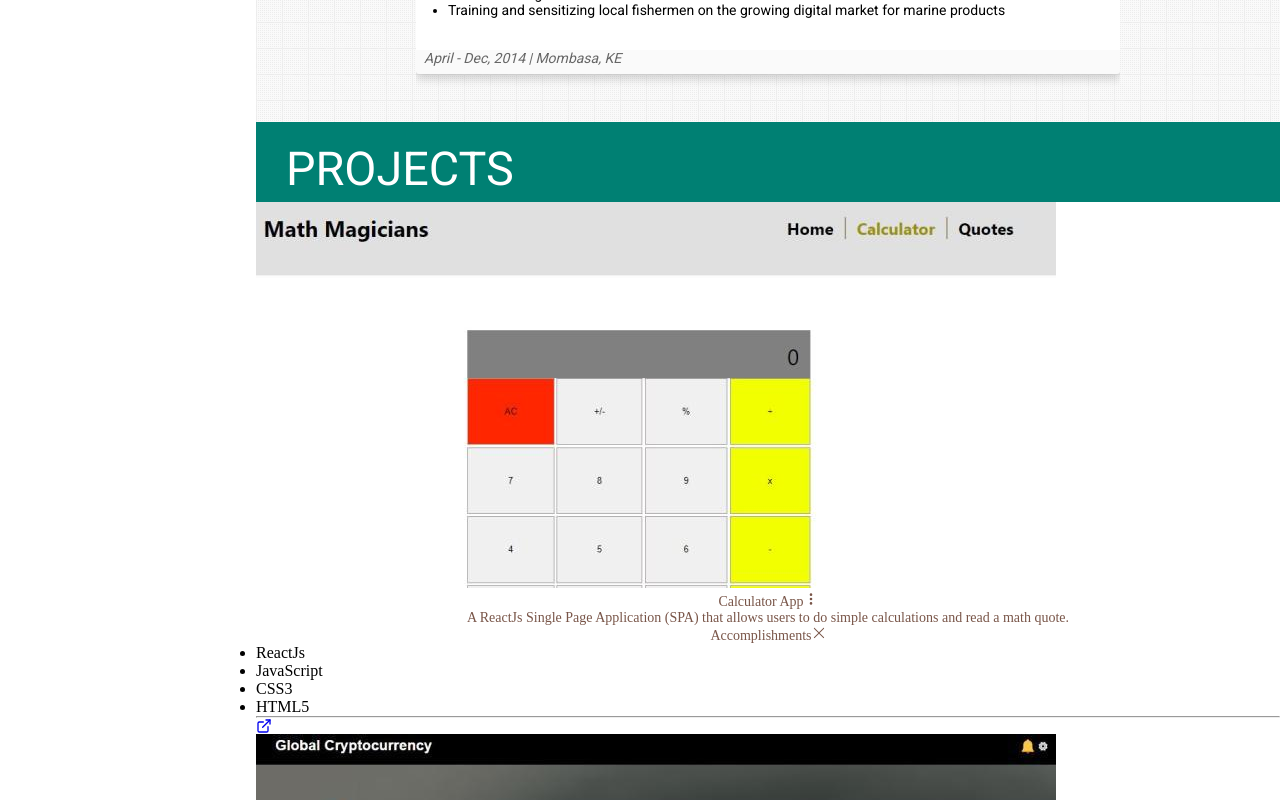
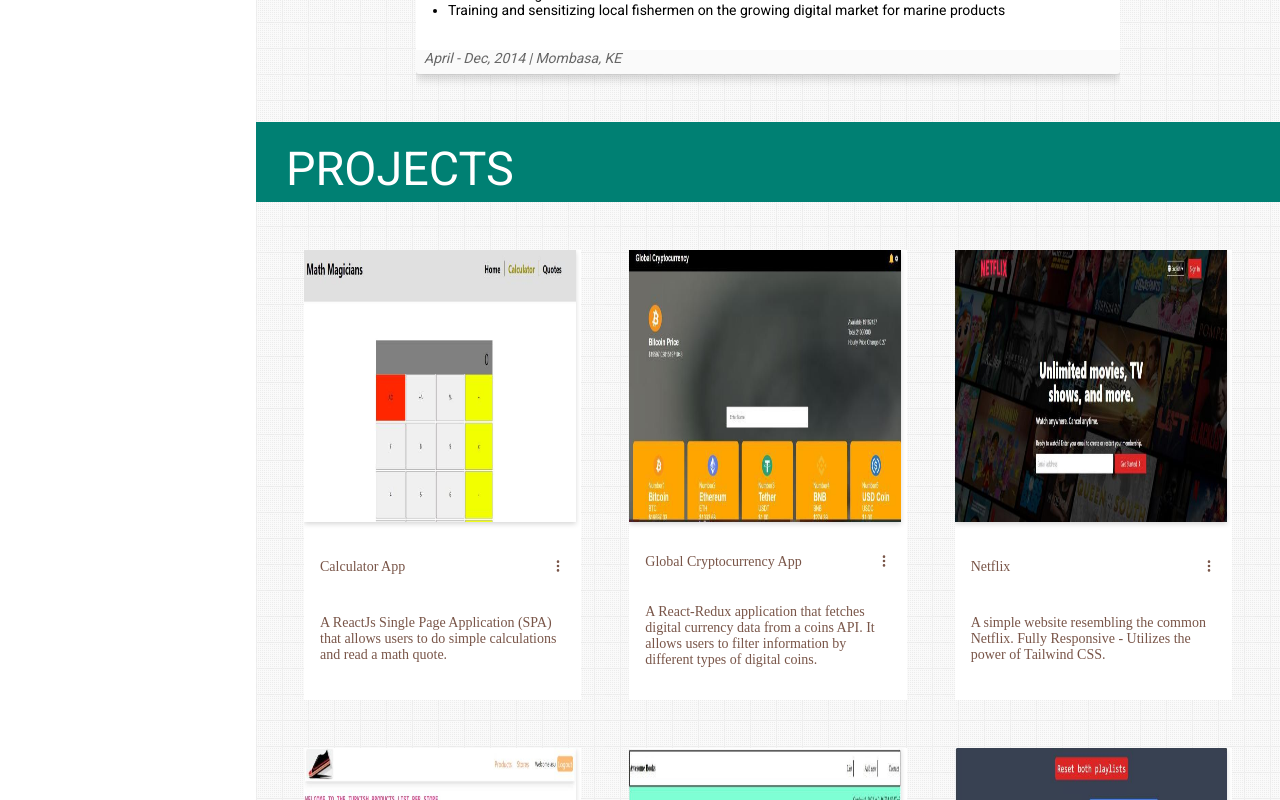
Before and after one commit to asnganje/professional-portoflio-v1, a React (Vite) app: page / in a window 1280 px wide. Shown: the part 3120-3920 px from the top of the page. Built offline with nearby package versions, Linux system fonts and the light colour scheme.

Commit message:
Modify projects styling

```diff
--- a/src/index.css
+++ b/src/index.css
@@ -188,7 +188,7 @@ main {
 .cont,
 /* .exp, */
 /* .skill, */
-.project,
+/* .project, */
 .land {
     height: 100vh;
     position:relative;
@@ -201,7 +201,7 @@ main {
     .cont,
     /* .exp, */
     /* .skill, */
-    .project,
+    /* .project, */
     .land {
         height: 100vh;
         position:relative;
@@ -554,6 +554,7 @@ blockquote {
   border-radius: 5rem;
 }
 
+
 .exp-item hr {
   /* margin-left: 1vw; */
   margin-right: 3vw;
@@ -599,3 +600,158 @@ blockquote {
   background-color: skyblue;
   border-radius: 5rem;
   }
+
+.project {
+  background-image: url('./assets//bg.png');
+  }
+
+.project-list-div {
+  display: grid;
+  grid-template-columns: 1fr 1fr 1fr;
+  row-gap: 3rem;
+  column-gap: 3rem;
+  padding: 3rem;
+  overflow: hidden;
+  }
+
+  @media screen and (max-width: 680px) {
+    .project-list-div {
+      display: grid;
+      grid-template-columns: 1fr 1fr;
+      overflow: hidden;
+    }
+  }
+
+.div-project-item {
+  position: relative;
+  display: grid;
+  grid-template-columns: 1fr;
+  row-gap: 2rem;
+  padding-bottom: 2rem;
+  background-color: #fff;
+  visibility: visible;
+  opacity: 1000;
+  overflow: hidden;
+}
+
+.div-project-item img {
+  height: 17rem;
+  width: 17rem;
+  overflow: hidden;
+  box-sizing: border-box;
+  box-shadow: 0 2px 5px 0 rgba(0, 0, 0, 0.16);
+  cursor: pointer;
+}
+
+.proj-p {
+  display: flex;
+  justify-content: space-between;
+  padding-left: 1rem;
+  padding-right: 1rem;
+  cursor: pointer;
+}
+
+.proj-p2 {
+  text-align: left;
+  padding-left: 1rem;
+  padding-right: 1rem;
+}
+
+.div-details {
+  display: grid;
+  grid-template-columns: 1fr;
+  grid-auto-rows: min-content;
+  position: absolute;
+  top: 0;
+  left: 0;
+  width: 100%;
+  height: 100%;
+  background-color: rgba(255, 255, 255, 0.9);
+  visibility: hidden;
+}
+
+.details-hr {
+  height: 0.2px;
+  color: lightgray;
+}
+
+.details-ul {
+  display: flex;
+  flex-direction: column;
+  gap: 1.5rem;
+  margin-top: 5vh;
+  margin-bottom: 3vh;
+}
+
+.modify-ul {
+  display: grid;
+  grid-template-columns: 1fr 1fr;
+  margin-top: 5vh;
+  margin-bottom: 3vh;
+  margin-left: 0;
+}
+
+.modify-ul li{
+  margin-left: 1.8rem;
+}
+.details-li {
+  display: list-item;
+  margin-left: 10vw;
+}
+
+.show-div-project-details {
+  visibility: visible;
+  z-index: 10;
+}
+
+.overlay {
+  position: absolute;
+  top: 0;
+  left: 0;
+  height: 100%;
+  width: 100%;
+  background-color: white;
+  z-index: 9;
+}
+
+.no-overlay {
+  display: none;
+}
+
+.details-div-p {
+  display: flex;
+  justify-content: space-between;
+  height: 3rem;
+  align-items: center;
+  padding: 1rem;
+}
+
+.cancel-btn {
+  background-color: transparent;
+  width: 1.5rem;
+  height: 2rem;
+  cursor: pointer;
+}
+
+.accompl {
+  font-family: 'Roboto', sans-serif;
+  font-size: 18px;
+}
+
+.div-details a{
+  display: grid;
+  place-items: center;
+  position: relative;
+  height: 5rem;
+  width: 5rem;
+  background-color: #795548;
+  border-radius: 50%;
+  margin-left: 3rem;
+  margin-top: 2rem;
+}
+
+.external-link {
+  width: 2rem;
+  height: 2rem;
+  color: #fff;
+}
```
Lines whose indentation alone changed are shown as unchanged.
